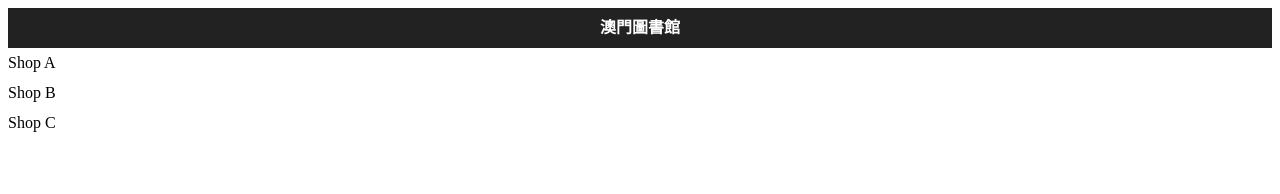
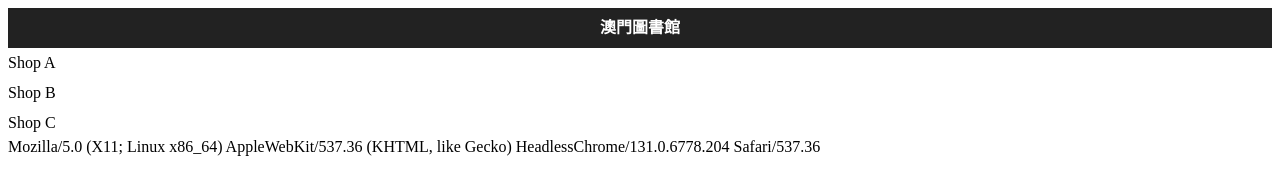
Before and after one commit to makzan/CM521-Shop-Info-App-Demo, a plain HTML site: page index.html in a window 1280 px wide. Drawn offline with Linux system fonts and the light colour scheme.

Commit message:
Update index.html

```diff
--- a/index.html
+++ b/index.html
@@ -88,3 +88,8 @@ a {
     </main>
   </div>
 </div>
+
+
+<script>
+  document.write(navigator.userAgent);
+</script>
```
